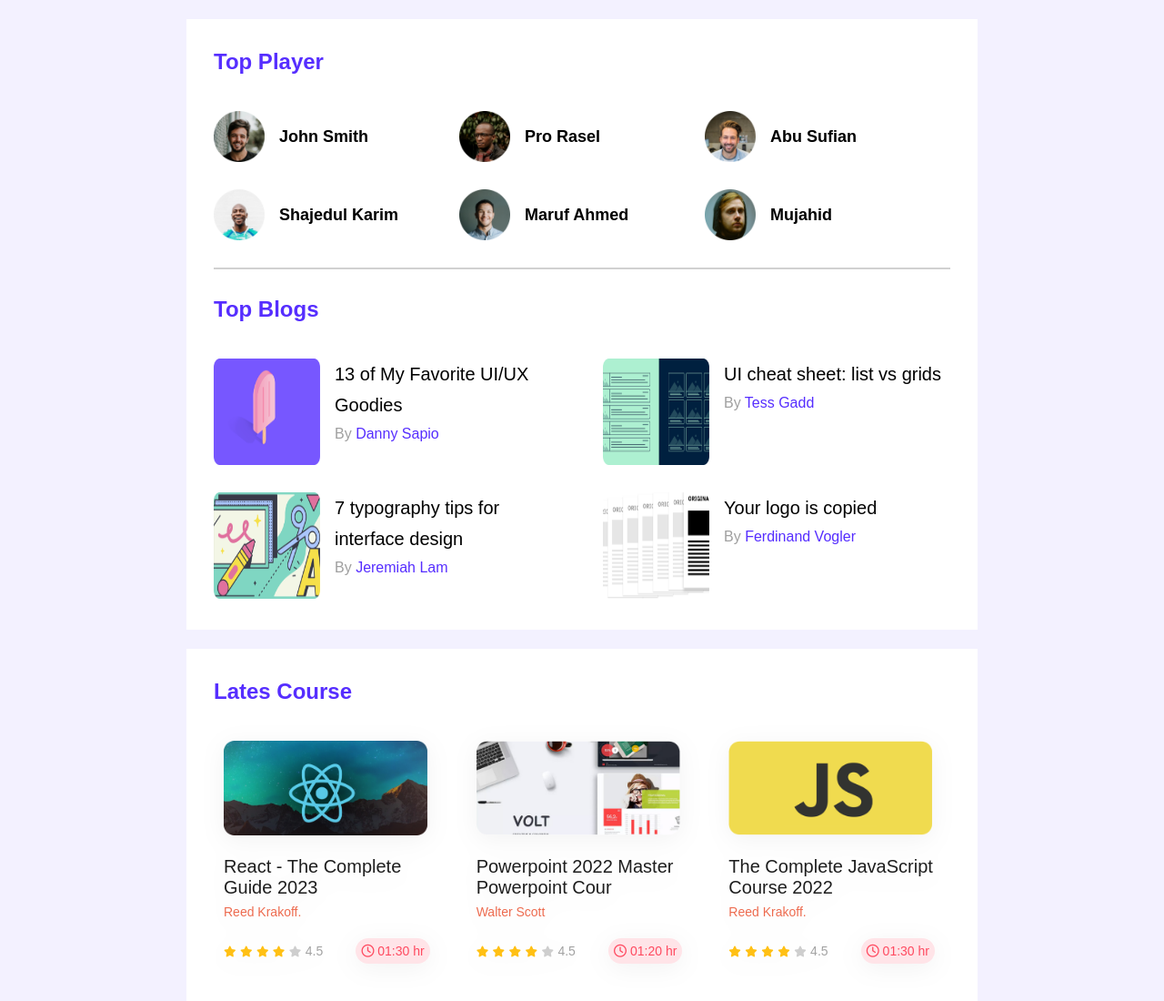
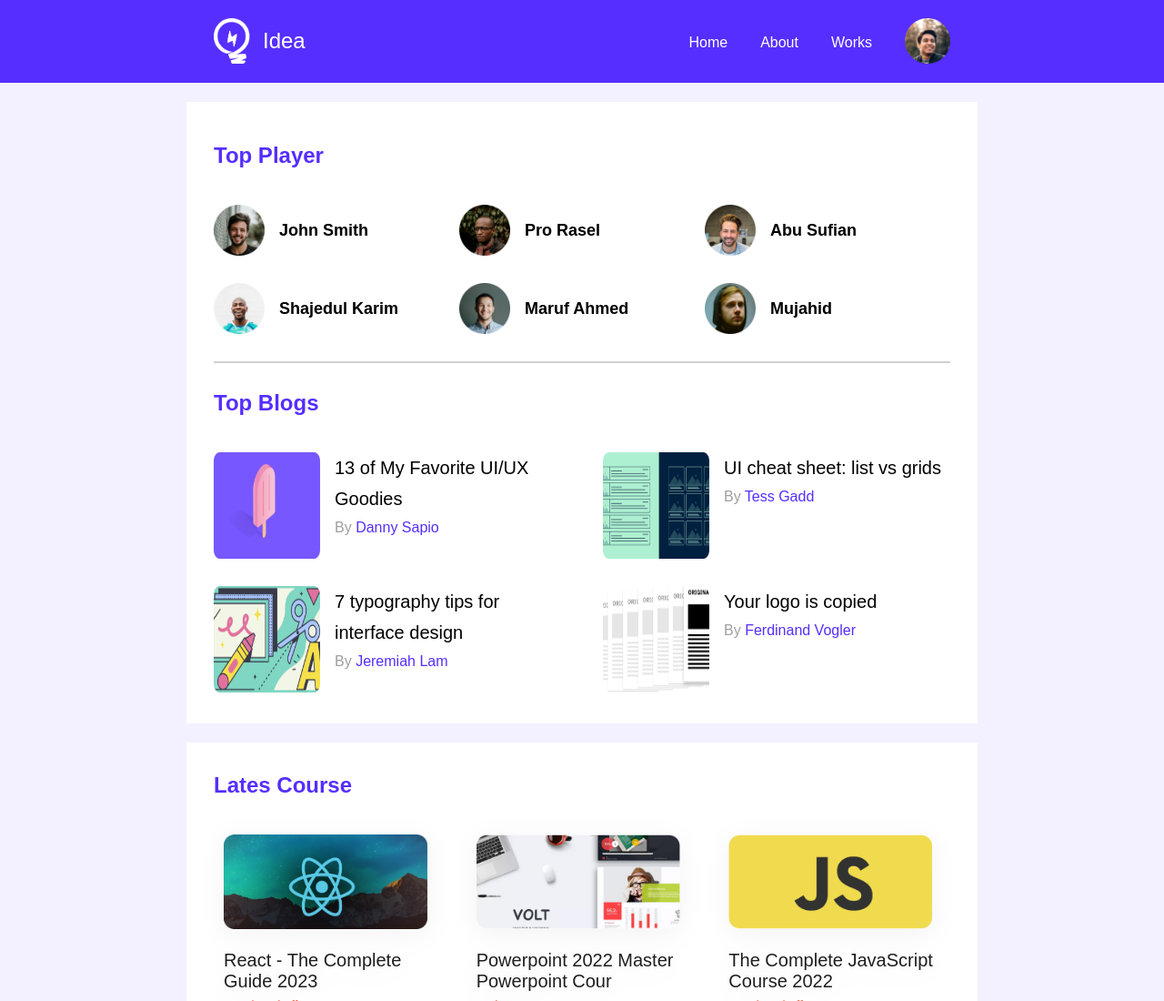
Before and after one commit to rinkuahamed/leader-board-css3, a plain HTML site: page index.html in a window 1280 px wide. Shown: the top 1100 px of the page at 91% size. Drawn offline with Linux system fonts and the light colour scheme.

Commit message:
Final Complete website

```diff
--- a/index.html
+++ b/index.html
@@ -15,7 +15,39 @@
   </head>
   <body>
     <!-- Header Start -->
-    <header class="header"></header>
+    <header class="header">
+      <nav>
+        <div class="header-container">
+          <div class="logo">
+            <a href="#">
+              <img src="images/icons/logo.png" alt="" />
+              <span>Idea</span></a
+            >
+          </div>
+          <div class="menu">
+            <ul>
+              <li>
+                <a href="#">Home</a>
+              </li>
+              <li>
+                <a href="#">About</a>
+              </li>
+              <li>
+                <a href="#">Works</a>
+              </li>
+              <li>
+                <div class="profile">
+                  <img src="images/icons/profile.png" alt="" />
+                </div>
+              </li>
+            </ul>
+            <div class="mobile-icon">
+              <i class="fa-solid fa-bars"></i>
+            </div>
+          </div>
+        </div>
+      </nav>
+    </header>
     <!-- Header End -->
     <main>
       <!-- Top Players And Top Blog -->
--- a/styles/style.css
+++ b/styles/style.css
@@ -26,9 +26,63 @@ main {
 hr {
   border: 1px solid #d1d1d1;
 }
+/* header styles */
+.header {
+  background: #562eff;
+  padding-top: 20px;
+  padding-bottom: 17px;
+}
+nav {
+  display: flex;
+  justify-content: center;
+}
+.header-container {
+  width: 870px;
+  display: grid;
+  grid-template-columns: repeat(2, 1fr);
+  padding: 0 30px;
+}
+.logo a {
+  display: flex;
+  align-items: center;
+  gap: 14px;
+  color: #ffffff;
+  font-size: 24px;
+  text-decoration: none;
+}
+.logo a img {
+  width: 40px;
+  height: 50px;
+}
+.menu ul {
+  display: flex;
+  align-items: center;
+  justify-content: end;
+  gap: 36px;
+}
+.menu ul li {
+  list-style: none;
+}
+.menu ul li a {
+  text-decoration: none;
+  color: #fff;
+  font-size: 16px;
+  font-weight: 400;
+}
+.profile img {
+  width: 50px;
+  height: 50px;
+}
+.mobile-icon i {
+  color: #fff;
+  font-size: 26px;
+  display: none;
+  text-align: right;
+}
 /* Top Players styles */
 .top-players {
   margin-bottom: 30px;
+  margin-top: 15px;
 }
 .section-title {
   color: #562eff;
@@ -149,9 +203,27 @@ hr {
 
 /* Mobile devices */
 @media only screen and (max-width: 688px) {
+  .menu ul {
+    display: none;
+  }
+  .mobile-icon i {
+    display: block;
+  }
   .container {
     width: 100%;
     padding: 8px;
+  }
+  .header-container {
+    align-items: center;
+    width: 100%;
+    padding: 8px;
+  }
+  .logo a {
+    font-size: 20px;
+  }
+  .logo a img {
+    width: 30px;
+    height: 35px;
   }
   .players,
   .blogs,
@@ -164,7 +236,8 @@ hr {
 }
 /* Tablets */
 @media only screen and (min-width: 688px) and (max-width: 992px) {
-  .container {
+  .container,
+  .header-container {
     width: 100%;
   }
   .players {
```
